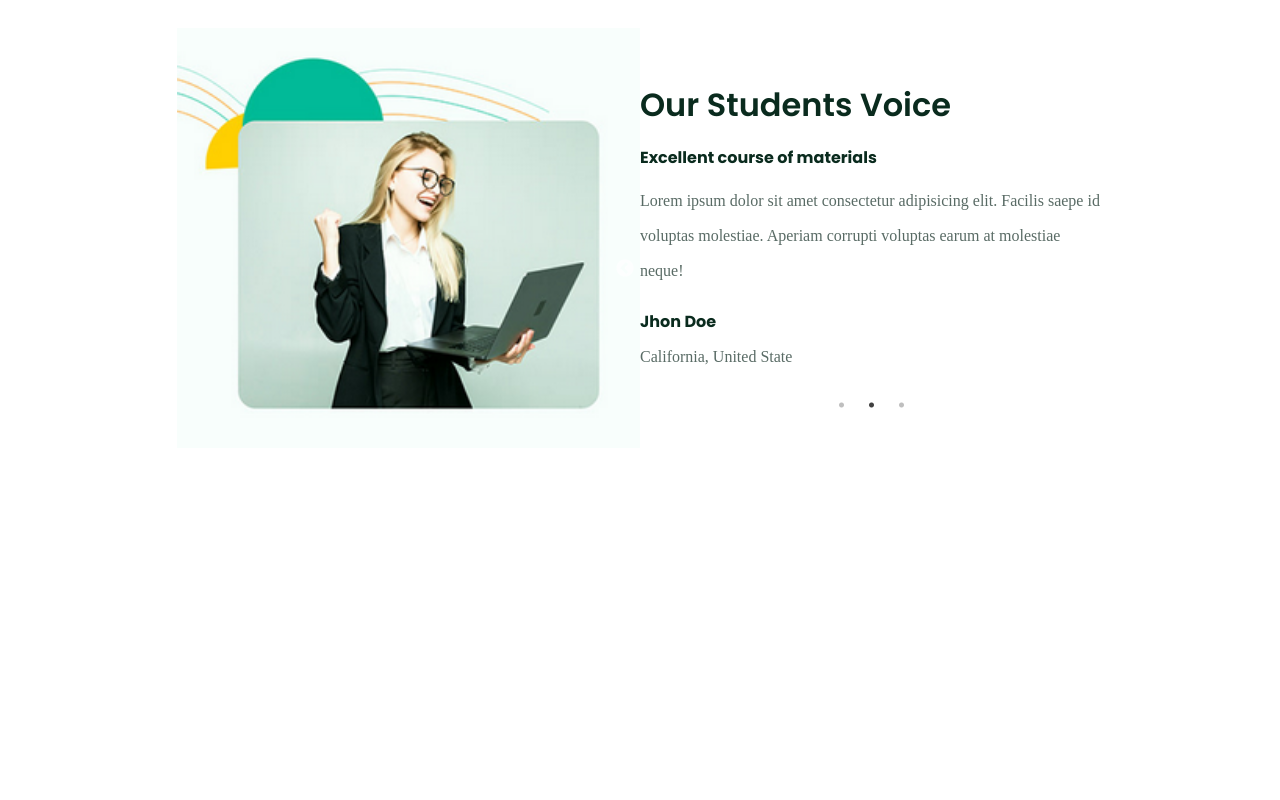
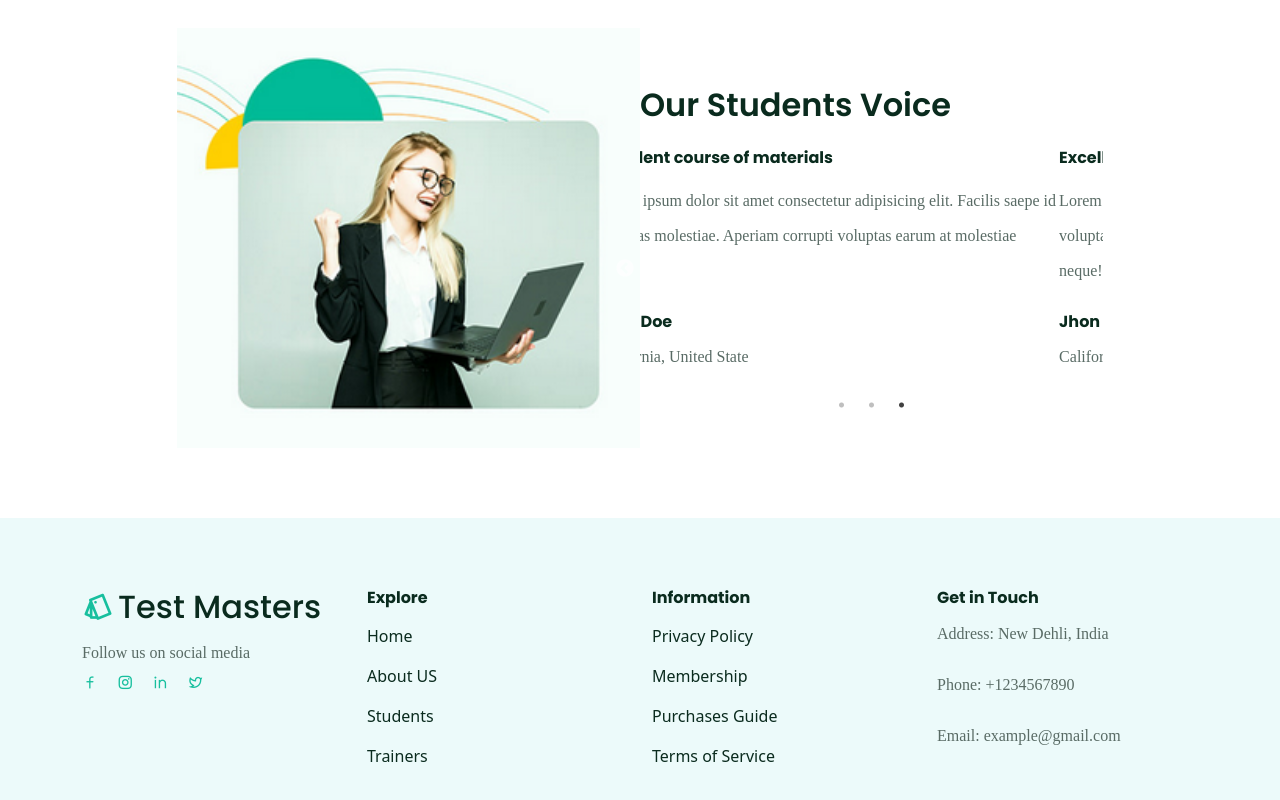
Before and after one commit to SIECTESTMASTERS/test-prep-app, a React (Create React App) app in the folder client/: page / in a window 1280 px wide. Shown: the part 2797-3597 px from the top of the page. Before the commit the page ends 3315 px from the top, so only its background shows below. Built offline with nearby package versions, Linux system fonts and the light colour scheme; a web font is replaced by a local one.

Commit message:
feat(footer): created footer component for landing page

```diff
--- /dev/null
+++ b/client/src/components/Footer/Footer.css
@@ -0,0 +1,21 @@
+.footer {
+    background: rgba(226, 248, 248, 0.664);
+  }
+
+  .follows span a {
+    text-decoration: none;
+  }
+
+  .follows span {
+    margin-right: 15px;
+  }
+
+  .link__list .link__item {
+    background: transparent;
+  }
+
+  .link__list a {
+    text-decoration: none;
+    color: #0a2b1e;
+    font-weight: 500;
+  }
--- /dev/null
+++ b/client/src/components/Footer/Footer.jsx
@@ -0,0 +1,126 @@
+import React from 'react'
+import './Footer.css'
+import { Container, Row, Col, ListGroup, ListGroupItem} from 'reactstrap';
+
+const footerQuickLinks = [
+    {
+        display: "Home",
+        url: "#",
+      },
+      {
+        display: "About US",
+        url: "#",
+      },
+
+      {
+        display: "Students",
+        url: "#",
+      },
+
+      {
+        display: "Trainers",
+        url: "#",
+      },
+    ];
+
+    const footerInfoLinks = [
+      {
+        display: "Privacy Policy",
+        url: "#",
+      },
+      {
+        display: "Membership",
+        url: "#",
+      },
+
+      {
+        display: "Purchases Guide",
+        url: "#",
+      },
+
+      {
+        display: "Terms of Service",
+        url: "#",
+      },
+    ];
+
+function Footer() {
+  return (
+    <footer className="footer">
+    <Container>
+      <Row>
+        <Col lg="3" md="6" className="mb-4">
+          <h2 className=" d-flex align-items-center gap-1">
+            <i class="ri-pantone-line"></i> Test Masters
+          </h2>
+
+          <div className="follows">
+            <p className="mb-0">Follow us on social media</p>
+            <span>
+              {" "}
+              <a href="facebook.com">
+                <i class="ri-facebook-line"></i>
+              </a>
+            </span>
+
+            <span>
+              {" "}
+              <a href="facebook.com">
+                <i class="ri-instagram-line"></i>
+              </a>
+            </span>
+
+            <span>
+              {" "}
+              <a href="facebook.com">
+                <i class="ri-linkedin-line"></i>
+              </a>
+            </span>
+
+            <span>
+              {" "}
+              <a href="facebook.com">
+                <i class="ri-twitter-line"></i>
+              </a>
+            </span>
+          </div>
+        </Col>
+
+        <Col lg="3" md="6" className="mb-4">
+          <h6 className="fw-bold">Explore</h6>
+          <ListGroup className="link__list">
+            {footerQuickLinks.map((item, index) => (
+              <ListGroupItem key={index} className="border-0 ps-0 link__item">
+                {" "}
+                <a href={item.url}>{item.display}</a>
+              </ListGroupItem>
+            ))}
+          </ListGroup>
+        </Col>
+
+        <Col lg="3" md="6" className="mb-4">
+          <h6 className="fw-bold">Information</h6>
+          <ListGroup className="link__list">
+            {footerInfoLinks.map((item, index) => (
+              <ListGroupItem key={index} className="border-0 ps-0 link__item">
+                {" "}
+                <a href={item.url}>{item.display}</a>
+              </ListGroupItem>
+            ))}
+          </ListGroup>
+        </Col>
+
+        <Col lg="3" md="6">
+          <h6 className="fw-bold">Get in Touch</h6>
+
+          <p>Address: New Dehli, India</p>
+          <p> Phone: +1234567890 </p>
+          <p>Email: example@gmail.com</p>
+        </Col>
+      </Row>
+    </Container>
+  </footer>
+  )
+}
+
+export default Footer;
--- a/client/src/pages/Home.jsx
+++ b/client/src/pages/Home.jsx
@@ -3,6 +3,7 @@ import AboutUs from '../components/AboutUs/AboutUs'
 import ChooseUs from '../components/ChooseUs/ChooseUs'
 import CompanySection from '../components/CompanySection/CompanySection'
 import Courses from '../components/CoursesSection/Courses'
+import Footer from '../components/Footer/Footer'
 import Header from '../components/Header/Header'
 import HeroSection from '../components/HeroSection/HeroSection'
 import Testimonials from '../components/Testimonials/Testimonials'
@@ -17,6 +18,7 @@ function Home() {
       <Courses />
       <ChooseUs />
       <Testimonials />
+      <Footer />
     </div>
   )
 }
```
